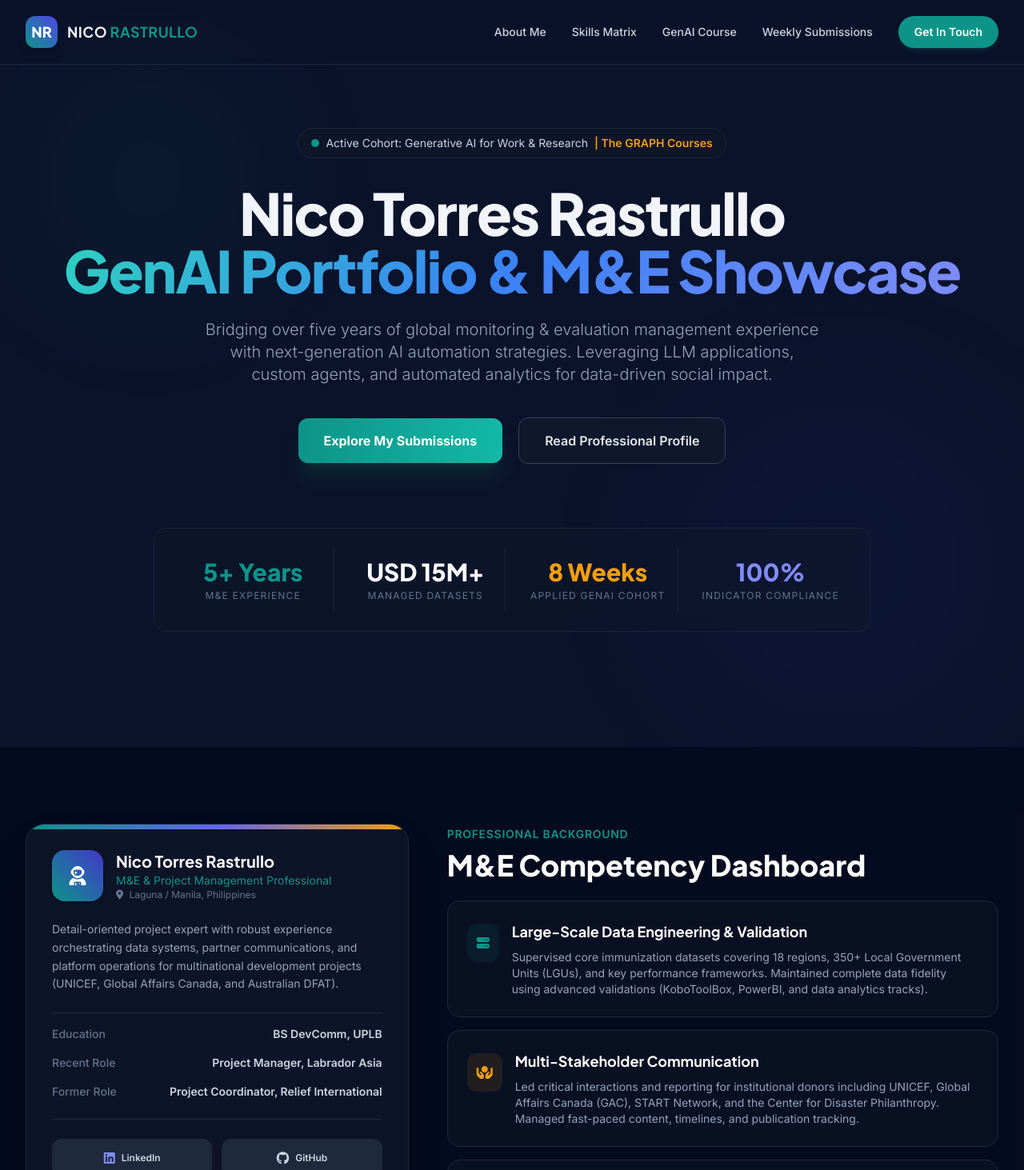
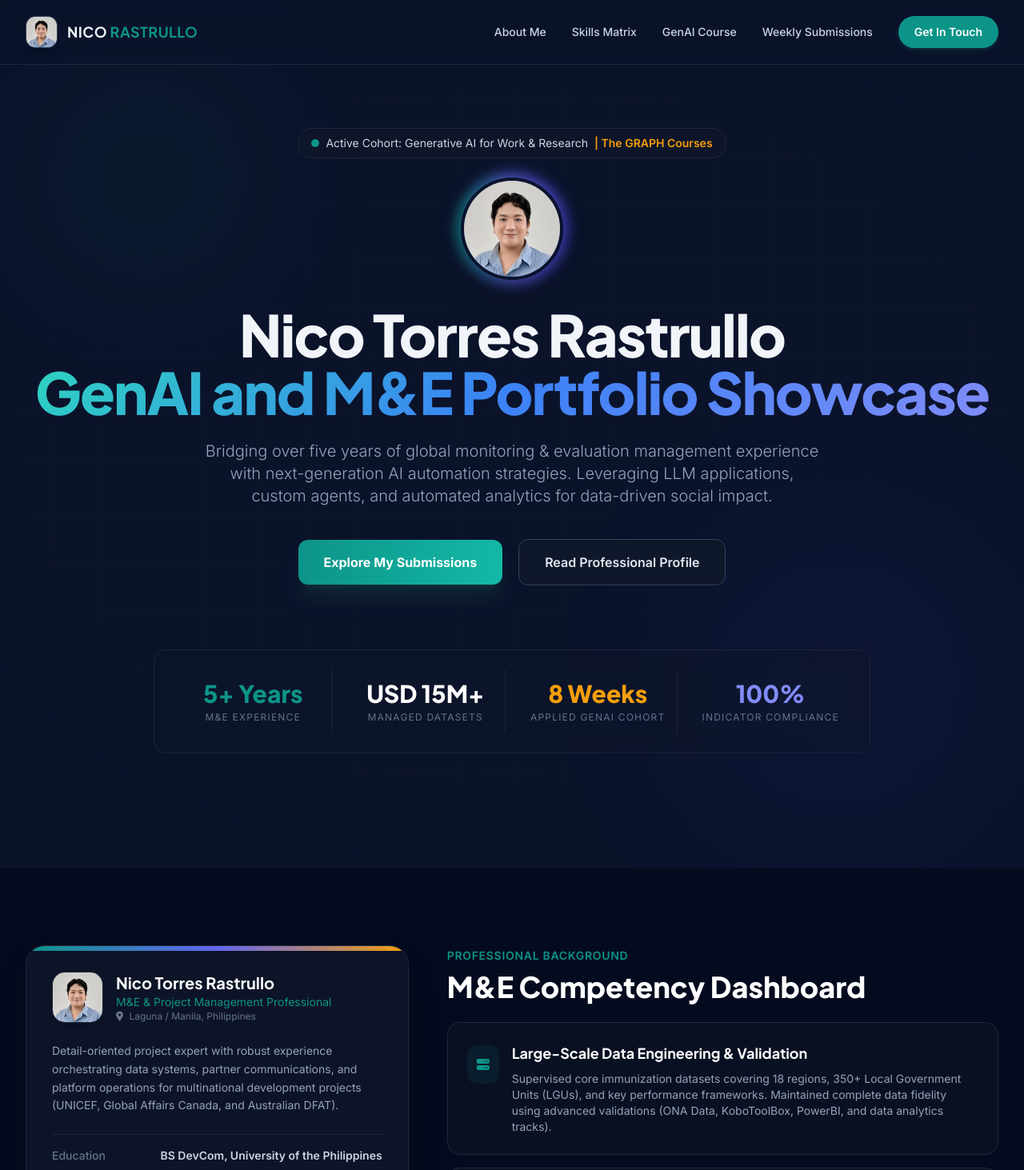
Before and after one commit to nicorastrullo/graph-ai-portfolio, a plain HTML site: page index.html in a window 1280 px wide. Shown: the top 1463 px of the page at 80% size. Drawn offline with nearby package versions, Linux system fonts and the light colour scheme.

Commit message:
Update title and improve content clarity in index.html

```diff
--- a/index.html
+++ b/index.html
@@ -3,7 +3,7 @@
 <head>
     <meta charset="UTF-8">
     <meta name="viewport" content="width=device-width, initial-scale=1.0">
-    <title>Nico Torres Rastrullo | GenAI & M&E Specialist Portfolio</title>
+    <title>Nico Torres Rastrullo | GenAI & Monitoring and Evaluation Specialist Portfolio</title>
     <!-- Tailwind CSS -->
     <script src="https://cdn.tailwindcss.com"></script>
     <!-- Google Fonts: Inter & Plus Jakarta Sans -->
@@ -84,8 +84,12 @@
             <div class="flex items-center justify-between h-20">
                 <div class="flex items-center">
                     <a href="#hero" class="flex items-center space-x-3 group">
-                        <div class="w-10 h-10 rounded-xl bg-gradient-to-tr from-brand-teal to-indigo-600 flex items-center justify-center font-heading font-extrabold text-white text-lg shadow-lg group-hover:scale-105 transition-transform">
-                            NR
+                        <!-- Rounded Square Avatar with Gradient Glow Hover -->
+                        <div class="w-10 h-10 rounded-xl overflow-hidden border border-slate-700 shadow-lg group-hover:scale-105 transition-transform flex items-center justify-center bg-slate-900">
+                            <img src="https://github.com/nicorastrullo/graph-ai-portfolio/blob/main/Photo%20ID.jpg?raw=true"
+                                 alt="Nico Torres Rastrullo Logo"
+                                 onerror="this.src='https://images.unsplash.com/photo-1534528741775-53994a69daeb?auto=format&fit=crop&w=256&h=256&q=80'"
+                                 class="w-full h-full object-cover">
                         </div>
                         <span class="font-heading font-bold text-lg tracking-wide group-hover:text-brand-teal transition-colors">
                             NICO <span class="text-brand-teal">RASTRULLO</span>
@@ -134,16 +138,27 @@
 
         <div class="max-w-7xl mx-auto px-4 sm:px-6 lg:px-8 text-center relative z-10">
             <!-- Program Badge -->
-            <div class="inline-flex items-center space-x-2 px-4 py-2 rounded-full bg-slate-900/80 border border-slate-800 text-xs sm:text-sm text-slate-300 mb-8 shadow-inner">
+            <div class="inline-flex items-center space-x-2 px-4 py-2 rounded-full bg-slate-900/80 border border-slate-800 text-xs sm:text-sm text-slate-300 mb-6 shadow-inner">
                 <span class="w-2.5 h-2.5 rounded-full bg-brand-teal animate-ping"></span>
                 <span>Active Cohort: Generative AI for Work & Research</span>
                 <span class="text-brand-amber font-semibold">| The GRAPH Courses</span>
             </div>
 
+            <!-- Profile Avatar with Premium Gradient Glow -->
+            <div class="mb-8 flex justify-center">
+                <div class="relative group">
+                    <div class="absolute -inset-1.5 bg-gradient-to-r from-brand-teal via-indigo-500 to-indigo-600 rounded-full blur opacity-75 group-hover:opacity-100 transition duration-500"></div>
+                    <img src="https://github.com/nicorastrullo/graph-ai-portfolio/blob/main/Photo%20ID.jpg?raw=true"
+                         alt="Nico Torres Rastrullo"
+                         onerror="this.src='https://images.unsplash.com/photo-1534528741775-53994a69daeb?auto=format&fit=crop&w=256&h=256&q=80'"
+                         class="relative w-28 h-28 sm:w-32 sm:h-32 rounded-full object-cover border-4 border-[#0B132B] shadow-2xl transition-transform duration-300 group-hover:scale-[1.03]">
+                </div>
+            </div>
+
             <!-- Main Heading -->
             <h1 class="font-heading font-extrabold text-4xl sm:text-6xl md:text-7xl tracking-tight leading-[1.1] mb-6">
                 Nico Torres Rastrullo <br>
-                <span class="gradient-text">GenAI Portfolio &amp; M&amp;E Showcase</span>
+                <span class="gradient-text">GenAI and M&amp;E Portfolio Showcase</span>
             </h1>
 
             <!-- Pitch/Sub-heading -->
@@ -195,8 +210,12 @@
                         <div class="absolute top-0 left-0 w-full h-1.5 bg-gradient-to-r from-brand-teal via-indigo-500 to-brand-amber"></div>
 
                         <div class="flex items-center space-x-4 mb-6">
-                            <div class="w-16 h-16 rounded-2xl bg-gradient-to-tr from-brand-teal to-indigo-700 flex items-center justify-center text-white text-2xl font-bold shadow-md">
-                                <i class="fa-solid fa-user-astronaut"></i>
+                            <!-- Circular Avatar in Profile Panel -->
+                            <div class="w-16 h-16 rounded-2xl overflow-hidden border border-slate-800 shadow-md">
+                                <img src="https://github.com/nicorastrullo/graph-ai-portfolio/blob/main/Photo%20ID.jpg?raw=true"
+                                     alt="Nico Torres Rastrullo"
+                                     onerror="this.src='https://images.unsplash.com/photo-1534528741775-53994a69daeb?auto=format&fit=crop&w=256&h=256&q=80'"
+                                     class="w-full h-full object-cover">
                             </div>
                             <div>
                                 <h3 class="font-heading font-bold text-xl text-white">Nico Torres Rastrullo</h3>
@@ -212,7 +231,7 @@
                         <div class="space-y-4 pt-4 border-t border-slate-800">
                             <div class="flex justify-between items-center text-sm">
                                 <span class="text-slate-500 font-medium">Education</span>
-                                <span class="text-slate-300 font-semibold text-right">BS DevComm, UPLB</span>
+                                <span class="text-slate-300 font-semibold text-right">BS DevCom, University of the Philippines</span>
                             </div>
                             <div class="flex justify-between items-center text-sm">
                                 <span class="text-slate-500 font-medium">Recent Role</span>
@@ -241,7 +260,7 @@
                         <div class="text-slate-500 absolute top-4 right-4 text-3xl opacity-20"><i class="fa-solid fa-chart-line"></i></div>
                         <h4 class="font-heading font-bold text-sm text-white uppercase tracking-wider mb-2">Key Accomplishment</h4>
                         <p class="text-xs text-slate-400 leading-relaxed">
-                            Pioneered GEDSI integration and data validation protocols for a USD 15M project, boosting LGU performance integration rates by 55% across 18 regional sectors.
+                            Co-led GEDSI integration and data validation protocols for a USD 15M project, boosting LGU performance integration rates by 55% across 18 regional sectors.
                         </p>
                     </div>
                 </div>
@@ -264,7 +283,7 @@
                                 <div class="space-y-2">
                                     <h4 class="font-heading font-bold text-lg text-white">Large-Scale Data Engineering &amp; Validation</h4>
                                     <p class="text-sm text-slate-400">
-                                        Supervised core immunization datasets covering 18 regions, 350+ Local Government Units (LGUs), and key performance frameworks. Maintained complete data fidelity using advanced validations (KoboToolBox, PowerBI, and data analytics tracks).
+                                        Supervised core immunization datasets covering 18 regions, 350+ Local Government Units (LGUs), and key performance frameworks. Maintained complete data fidelity using advanced validations (ONA Data, KoboToolBox, PowerBI, and data analytics tracks).
                                     </p>
                                 </div>
                             </div>
@@ -328,19 +347,19 @@
                     <ul class="space-y-4">
                         <li class="flex items-center space-x-3 text-sm text-slate-300">
                             <i class="fa-solid fa-circle-check text-brand-teal"></i>
-                            <span>KoboToolBox Data Design</span>
+                            <span>ONA Data and KoboToolBox Data Collection Design</span>
                         </li>
                         <li class="flex items-center space-x-3 text-sm text-slate-300">
                             <i class="fa-solid fa-circle-check text-brand-teal"></i>
-                            <span>M&amp;E Indicator Frameworks</span>
+                            <span>M&amp;E Logical Frameworks</span>
                         </li>
                         <li class="flex items-center space-x-3 text-sm text-slate-300">
                             <i class="fa-solid fa-circle-check text-brand-teal"></i>
-                            <span>Quality Control Protocols</span>
+                            <span>Data Quality Check Protocols</span>
                         </li>
                         <li class="flex items-center space-x-3 text-sm text-slate-300">
                             <i class="fa-solid fa-circle-check text-brand-teal"></i>
-                            <span>GEDSI &amp; Climate Tracking</span>
+                            <span>GEDSI &amp; Climate Programming</span>
                         </li>
                     </ul>
                 </div>
@@ -649,7 +668,7 @@
                                 <i class="fa-solid fa-phone"></i>
                             </div>
                             <div>
-                                <h5 class="text-xs text-slate-500 font-bold uppercase">Phone Coordinate</h5>
+                                <h5 class="text-xs text-slate-500 font-bold uppercase">Phone Number</h5>
                                 <p class="text-sm text-slate-300 font-semibold">(+63) 995 524 0257</p>
                             </div>
                         </div>
```
